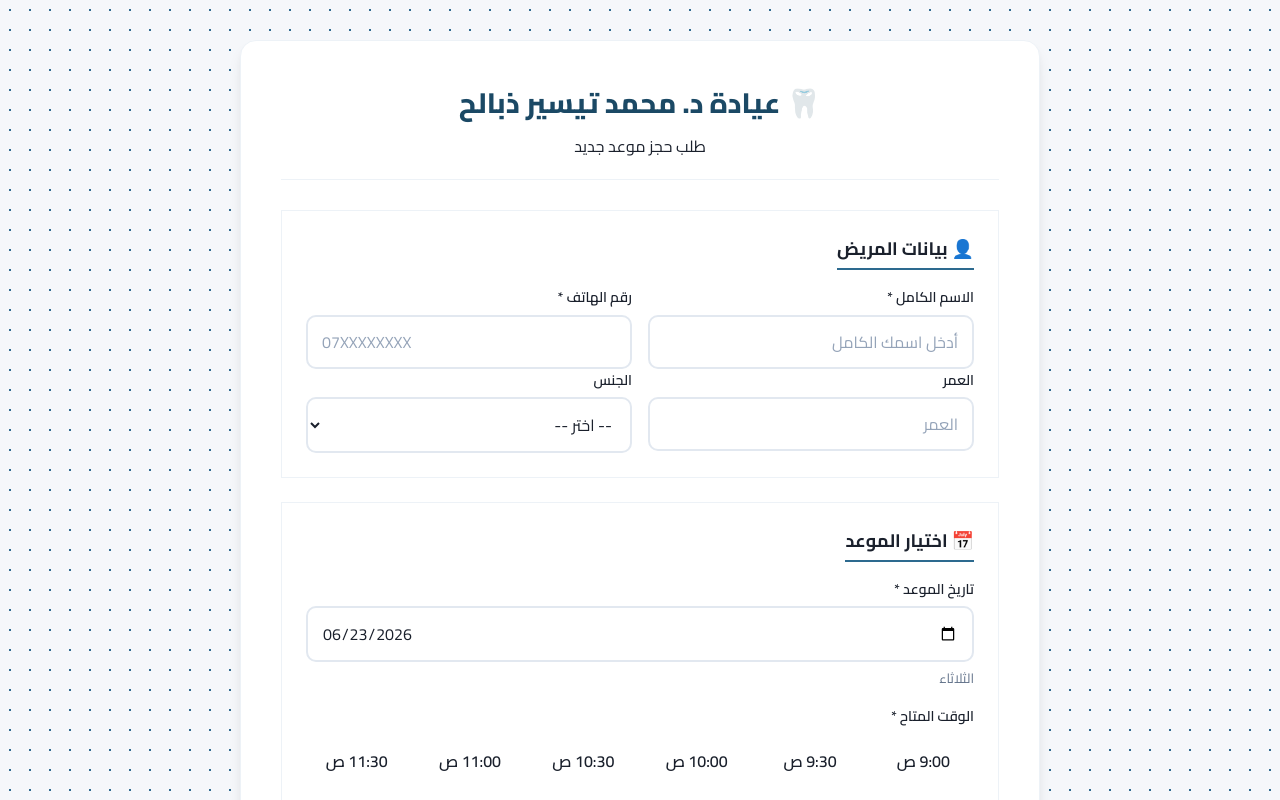
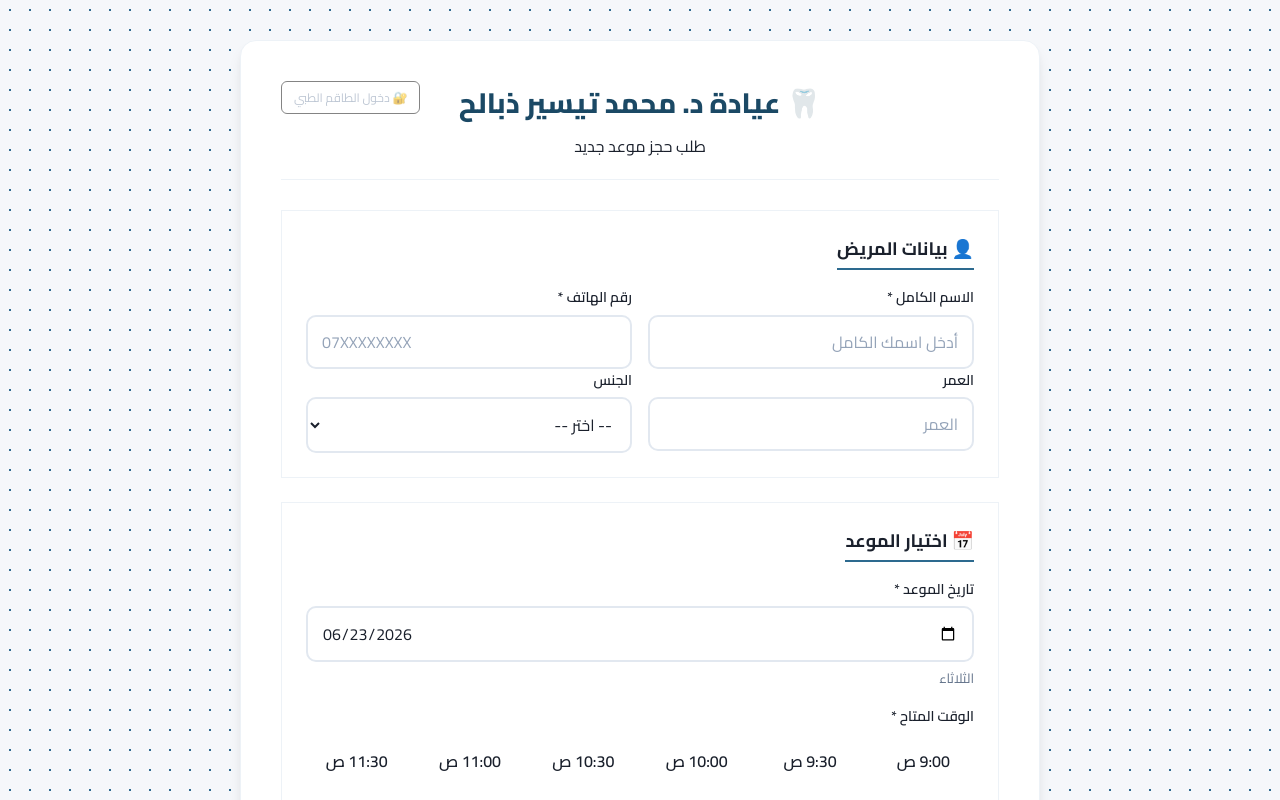
Before and after one commit to khalil-124/clinic, a Next.js app: page /book in a window 1280 px wide. Shown: the top 800 px of the page. Built offline with nearby package versions, Linux system fonts and the light colour scheme; no server answers; the database is empty.

Commit message:
Add doctor login button to patient booking page

```diff
--- a/app/book/page.js
+++ b/app/book/page.js
@@ -169,9 +169,29 @@ function PatientBookingForm() {
   return (
     <div className={styles.publicContainer}>
       <div className={styles.publicCard}>
-        <div className={styles.publicHeader}>
+        <div className={styles.publicHeader} style={{ position: 'relative' }}>
           <h1>🦷 عيادة د. محمد تيسير ذبالح</h1>
           <p className="subtitle">طلب حجز موعد جديد</p>
+          <a
+            href="/login"
+            style={{
+              position: 'absolute',
+              top: '0',
+              left: '0',
+              fontSize: '0.75rem',
+              color: 'var(--text-muted, #888)',
+              textDecoration: 'none',
+              padding: '6px 12px',
+              borderRadius: '6px',
+              border: '1px solid var(--border-color, #333)',
+              opacity: 0.6,
+              transition: 'opacity 0.2s',
+            }}
+            onMouseEnter={e => e.target.style.opacity = 1}
+            onMouseLeave={e => e.target.style.opacity = 0.6}
+          >
+            🔐 دخول الطاقم الطبي
+          </a>
         </div>
 
         <form onSubmit={handleSubmit} className={styles.publicForm}>
```
